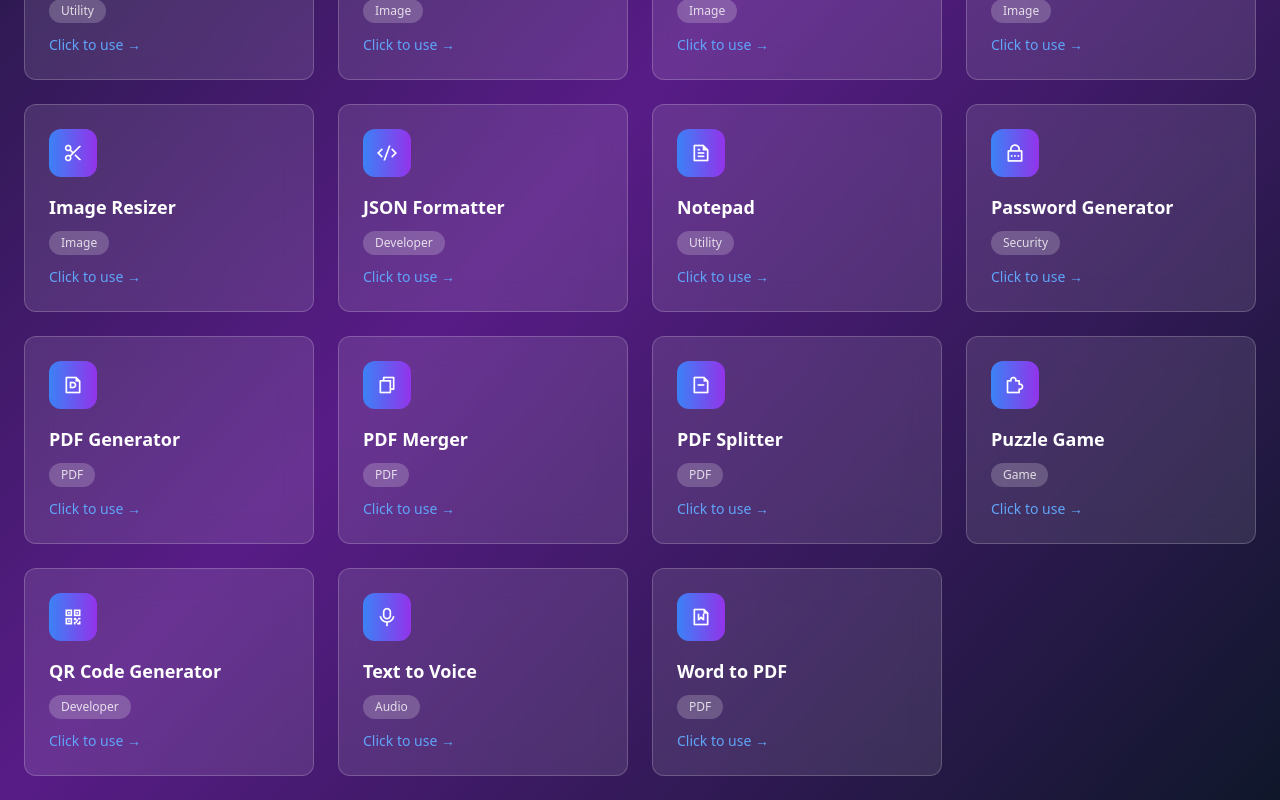
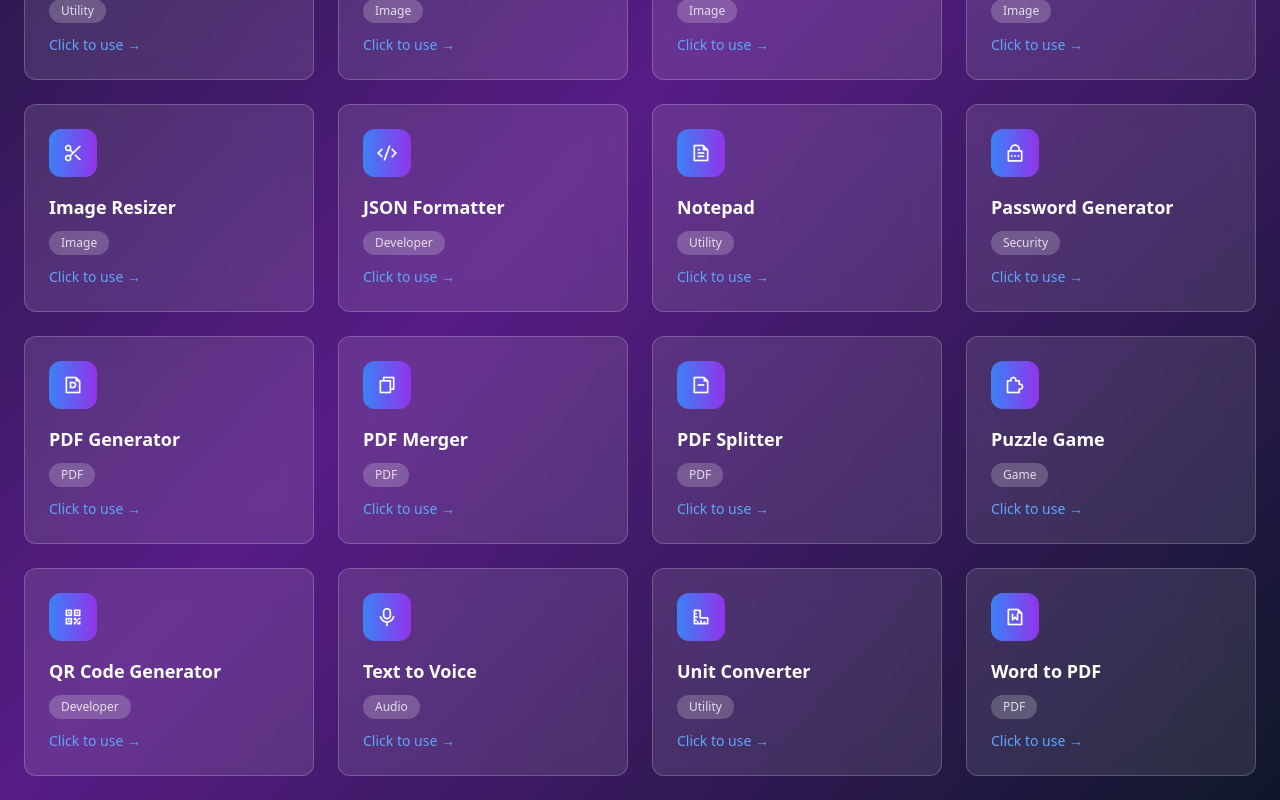
Before and after one commit to sabbir164244/Nxt-ultimate-tools, a Next.js app: page /tools in a window 1280 px wide. Shown: the part 611-1411 px from the top of the page. Built offline with nearby package versions, Linux system fonts and the light colour scheme; some icons are missing.

Commit message:
Update page.tsx

```diff
--- a/app/tools/page.tsx
+++ b/app/tools/page.tsx
@@ -20,10 +20,11 @@ import Puzzle from './Puzzle';
 import CaseConverter from './CaseConverter';
 import QRCodeGenerator from './QRCodeGenerator';
 import JSONFormatter from './JSONFormatter';
-import AgeCalculator from './AgeCalculator'; // <-- NYA IMPORT
+import AgeCalculator from './AgeCalculator';
+import UnitConverter from './UnitConverter'; // <-- NYA IMPORT
 
 const allTools = [
-  { id: 'age-calculator', name: 'Age Calculator', icon: 'ri-calendar-2-line', category: 'Utility', component: AgeCalculator }, // <-- NYA TOOL ADD HUA
+  { id: 'age-calculator', name: 'Age Calculator', icon: 'ri-calendar-2-line', category: 'Utility', component: AgeCalculator },
   { id: 'bmi-calculator', name: 'BMI Calculator', icon: 'ri-heart-pulse-line', category: 'Health', component: BMICalculator },
   { id: 'calculator', name: 'Dynamic Calculator', icon: 'ri-calculator-line', category: 'Utility', component: Calculator },
   { id: 'case-converter', name: 'Case Converter', icon: 'ri-font-case', category: 'Text', component: CaseConverter },
@@ -41,6 +42,7 @@ const allTools = [
   { id: 'puzzle', name: 'Puzzle Game', icon: 'ri-puzzle-line', category: 'Game', component: Puzzle },
   { id: 'qr-code-generator', name: 'QR Code Generator', icon: 'ri-qr-code-line', category: 'Developer', component: QRCodeGenerator },
   { id: 'text-to-voice', name: 'Text to Voice', icon: 'ri-mic-line', category: 'Audio', component: TextToVoice },
+  { id: 'unit-converter', name: 'Unit Converter', icon: 'ri-ruler-2-line', category: 'Utility', component: UnitConverter }, // <-- NYA TOOL ADD HUA
   { id: 'word-to-pdf', name: 'Word to PDF', icon: 'ri-file-word-line', category: 'PDF', component: WordToPDF },
 ];
 
@@ -167,4 +169,4 @@ export default function ToolsPage() {
       </div>
     </div>
   );
-}
+            }
```
